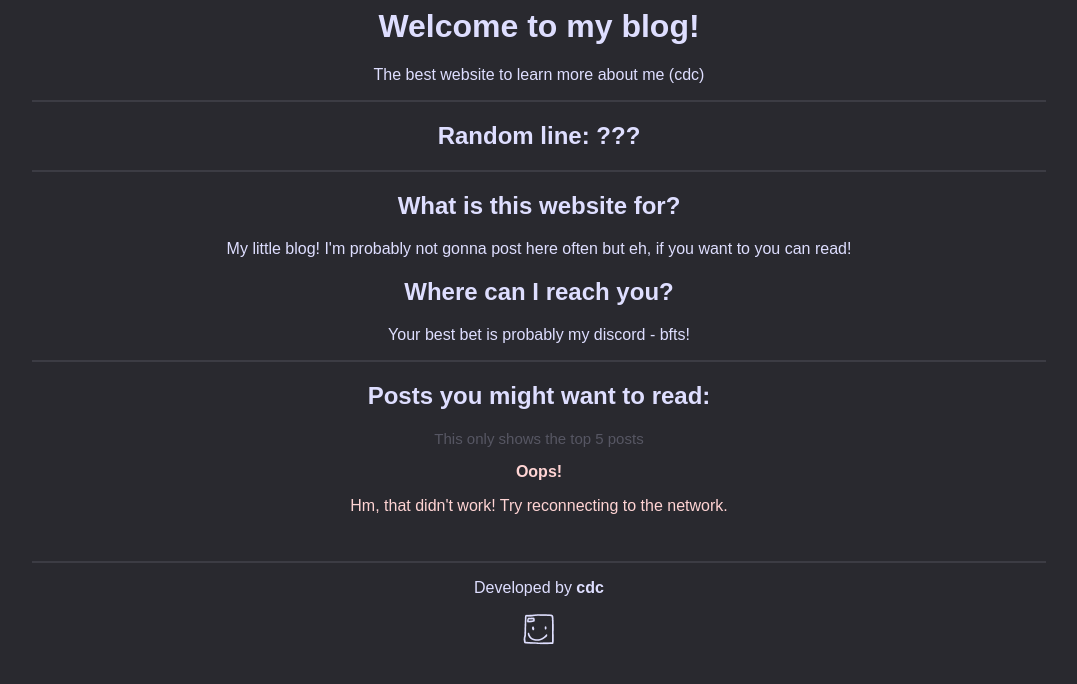
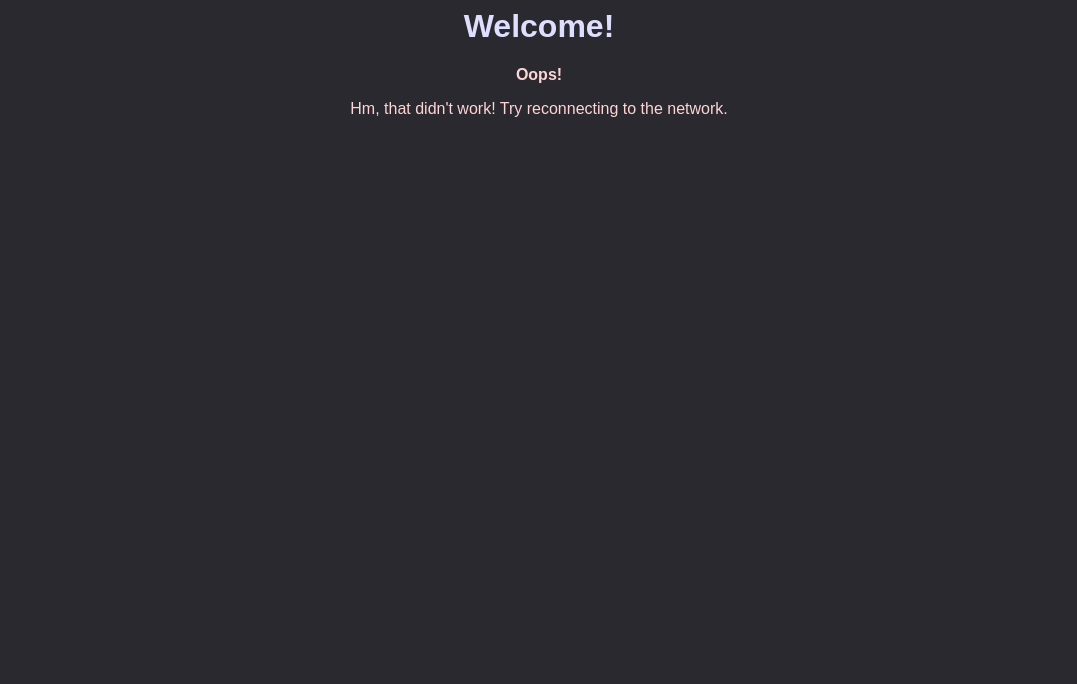
Before and after one commit to CdcsImportantProjects/blog-viewer, a plain HTML site: page index.html in a window 1280 px wide. Shown: the whole page, without its empty margins (101-1178 px from the left). Drawn offline with Linux system fonts and the light colour scheme; no server answers.

Commit message:
new page

```diff
--- a/index.html
+++ b/index.html
@@ -2,20 +2,10 @@
     <script src="./script.js"></script>
     <link rel="stylesheet" href="./style.css"></link>
 </head>
-<h1>Welcome to my blog!</h1>
-<p>The best website to learn more about me (cdc)</p>
-<separator></separator>
-<h2>Random line: <label id="random_line">???</label></h2>
-<separator></separator>
-<div id="content">
-    <h2>What is this website for?</h2>
-    <p>My little blog! I'm probably not gonna post here often but eh, if you want to you can read!</p>
-    <h2>Where can I reach you?</h2>
-    <p>Your best bet is probably my discord - bfts!</p>
-</div>
-<separator></separator>
-<h2>Posts you might want to read:</h2>
-<subtext>This only shows the top 5 posts</subtext>
+<h2 hidden>Random line: <label id="random_line">???</label></h2>
+<h2 hidden>Posts you might want to read:</h2>
+<subtext hidden>This only shows the top 5 posts</subtext>
+<h1>Welcome!</h1>
 <div id="loading">
     <center>
         <img id="loading_icon" src="./assets/loading-small.gif"></img>
@@ -26,6 +16,5 @@
 </div>
 <div hidden id="posts">
 </div>
-<separator></separator>
-<p>Developed by <strong>cdc</strong></p>
-<img onclick="openCdcGH()" class="cdc-doodle" src="./assets/cdc-doodle.gif"></img>
+<p hidden>Developed by <strong>cdc</strong></p>
+<img hidden onclick="openCdcGH()" class="cdc-doodle" src="./assets/cdc-doodle.gif"></img>
```
